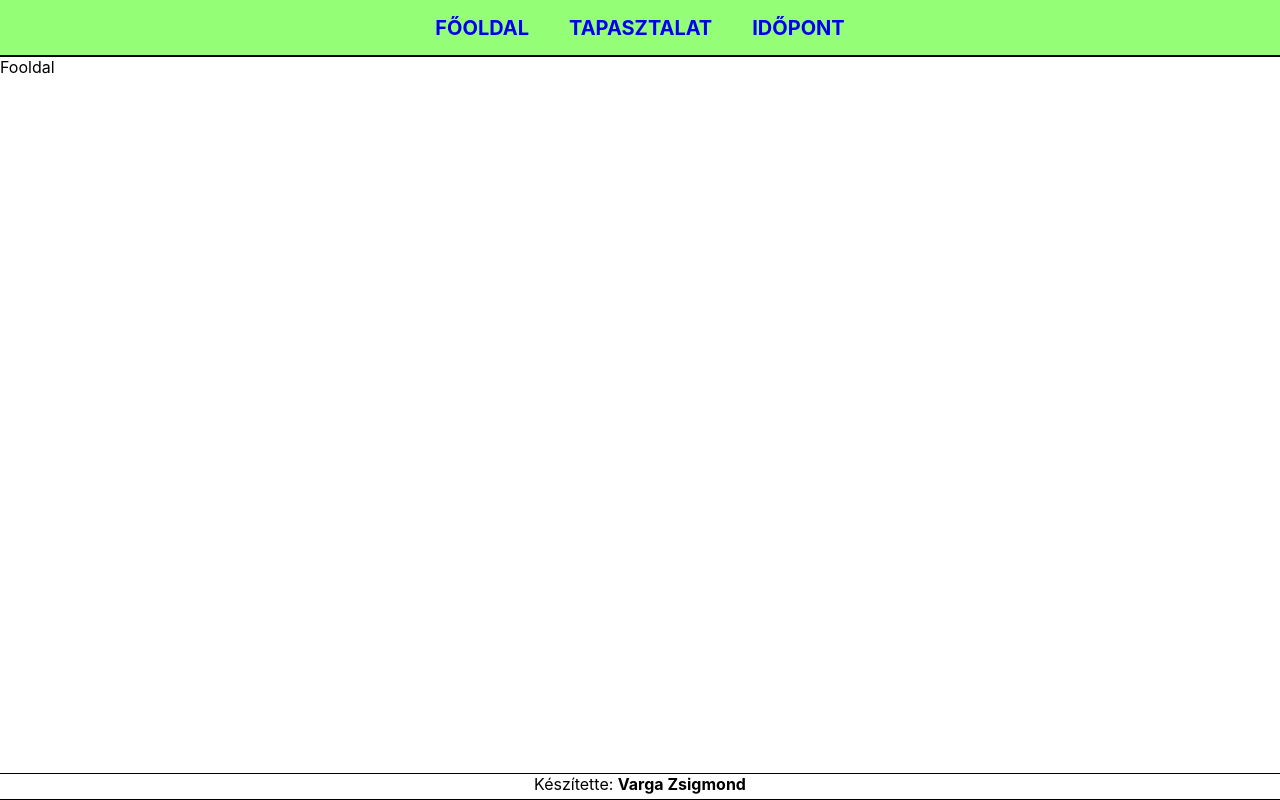
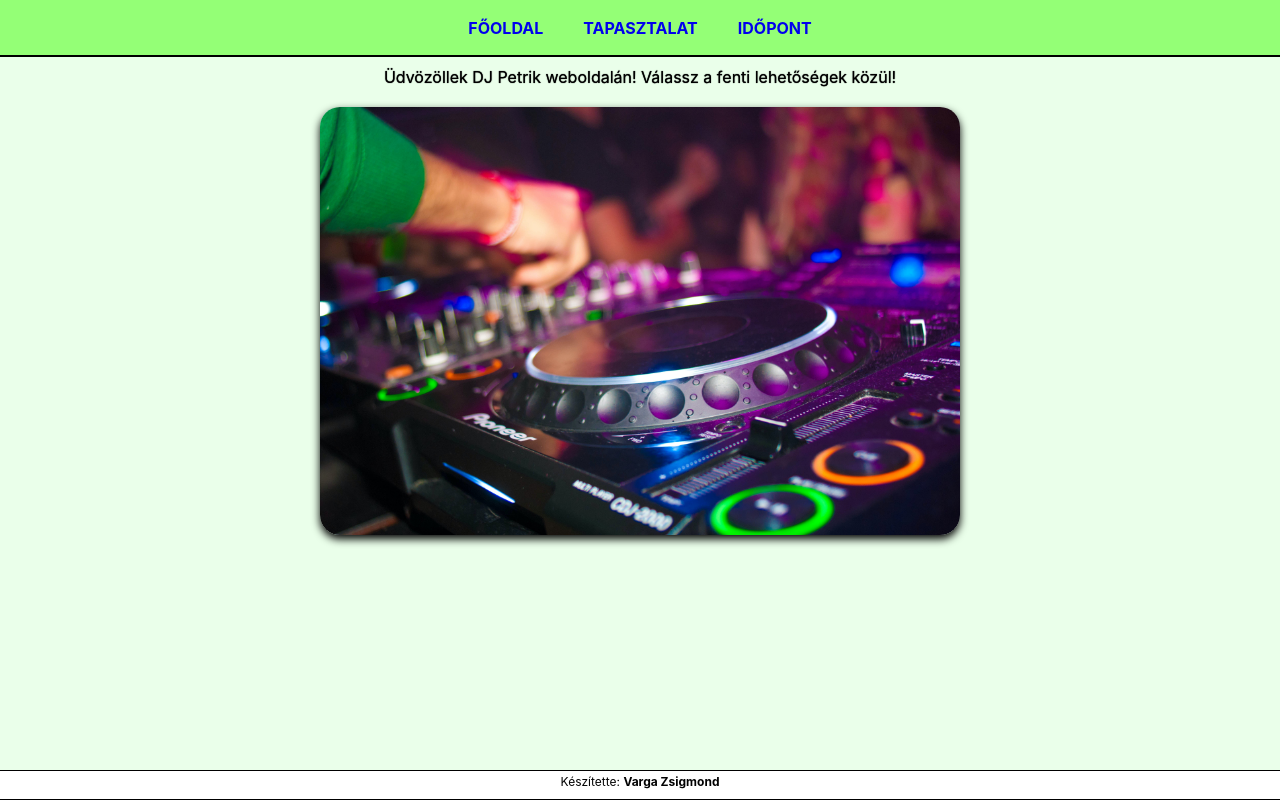
Before and after one commit to VZS2002/frontend-doga, a React (Create React App) app: page / in a window 1280 px wide. Built offline with nearby package versions, Linux system fonts and the light colour scheme.

Commit message:
tartalom + stilus

```diff
--- a/src/components/Footer.jsx
+++ b/src/components/Footer.jsx
@@ -1,22 +1,23 @@
 import styled from 'styled-components'
 
 const Container = styled.div`
+
     text-align:center;
     position: fixed;
     bottom: 0;
     width: 100%;
-    font-size: 15x;
+    font-size: 1.5vh;
     background-color:white;
     height:25px;
     border-top: 1px solid black;
     border-bottom: 1px solid black;
-
+    padding-top: 3px;
 `
 
 const Footer = () => {
     return (
       <>
-        <Container> Készítette: <b>Varga Zsigmond</b> </Container>
+        <Container> Készítette: <b> Varga Zsigmond</b> </Container>
       </>
     )
   }
--- a/src/components/Navbar.jsx
+++ b/src/components/Navbar.jsx
@@ -13,7 +13,7 @@ padding: 5px;
    justify-content: center;
 `
 const NavbarLink = styled(Link)`
-font-size: 20px;
+font-size: 2vh;
 align-items: center;
 margin: 20px;
 text-decoration: none;
--- a/src/index.css
+++ b/src/index.css
@@ -5,6 +5,7 @@ body {
     sans-serif;
   -webkit-font-smoothing: antialiased;
   -moz-osx-font-smoothing: grayscale;
+  background-color: rgb(234, 255, 234);
 }
 
 code {
--- a/src/pages/Fooldal.jsx
+++ b/src/pages/Fooldal.jsx
@@ -1,12 +1,35 @@
 import React from 'react'
 import Footer from '../components/Footer'
 import Navbar from '../components/Navbar'
+import styled from 'styled-components'
+const image = require("../images/dj.jpg")
+const Tartalom = styled.div`
 
+    margin:10px;
+    font-size: 2vh;
+    text-align: center;
+    text-shadow: 0px 0px 1px black;
+`
+
+const Kep = styled.img`
+
+  display: block;
+  margin-left: auto;
+  margin-right: auto;
+  width: 50%;
+  border-radius: 20px;
+  margin-top: 20px;
+  box-shadow: 0px 4px 8px black;
+`
 const Fooldal = () => {
     return (
       <>
       <Navbar/>
-      Fooldal
+      <Tartalom> Üdvözöllek DJ Petrik weboldalán! Válassz a fenti lehetőségek közül!  </Tartalom>
+      <Kep src={image}/>
+
+
+
       <Footer/>
       </>
 
--- a/src/pages/Idopont.jsx
+++ b/src/pages/Idopont.jsx
@@ -1,13 +1,46 @@
 import React from 'react'
 import Navbar from '../components/Navbar'
 import Footer from '../components/Footer'
+import styled from 'styled-components'
+import  { useState } from 'react';
 
+const Form = styled.form`
+   margin:20px;
+   text-align: center;
+`
+const Input = styled.input`
+    padding: 8px;
+    margin: 10px;
+`
+
+const Uzenet = styled.p`
+    margin:10px;
+    text-align: center;
+
+`
+
+const Button = styled.button`
+padding:8px;
+margin:10px;
+`
 const Idopont = () => {
+const [message, setMessage] = useState('');
+const handleSubmit = (event) => {
+event.preventDefault();
+setMessage('Köszönjük a megkeresését!');
+}
     return (
       <>
-      <Navbar/>
-      Idopont
-      <Footer/>
+      <Navbar></Navbar>
+        <Form onSubmit={handleSubmit}>
+            <Input type="text" placeholder="Név" name="name" required/>
+            <Input type="date" placeholder="Rendezvény dátuma" name="date" required/>
+            <Input type="text" placeholder="Leírás" name="info" required/>
+            <textarea placeholder="Leírás" cols="40" rows="2" required ></textarea>
+            <Button type="submit" required>Elküld</Button>
+        </Form>
+        {message && <Uzenet>{message}</Uzenet>}
+        <Footer></Footer>
       </>
     )
   }
--- a/src/pages/Tapasztalat.jsx
+++ b/src/pages/Tapasztalat.jsx
@@ -1,12 +1,44 @@
 import React from 'react'
 import Navbar from '../components/Navbar'
 import Footer from '../components/Footer'
+import styled from 'styled-components'
+const image = require("../images/petrik.jpg")
+const Tartalom = styled.div`
+    display:block;
+    margin:10px;
+    font-size: 2vh;
+    text-shadow: 0px 0px 1px black;
+    text-align: justify;
+`
+const Kep = styled.img`
 
+  float: right;
+  margin: 20px;
+  width: 20%;
+  border-radius: 20px;
+  margin-top: 20px;
+  box-shadow: 0px 4px 8px black;
+`
 const Tapasztalat = () => {
     return (
       <>
       <Navbar/>
-      Tapasztalat
+      <Kep src={image}></Kep>
+      <Tartalom>
+        Pro-bono bulik
+        <ul>
+            <li>Csibeavató, 2021. 08. 31.</li>
+            <li>Karácsonyi bál, 2021. 12. 22.</li>
+            <li>Farsangi mulatság, 2022. 02. 20.</li>
+        </ul>
+        Professzionális bulik
+        <ul>
+            <li>Tanárkarácsony, 2021. 12. 20.</li>
+            <li>Ballagás, 2022. 04. 30.</li>
+        </ul>
+        </Tartalom>
+
+
       <Footer/>
       </>
     )
```
Also changed, not shown: src/images/dj.jpg (added), 1 other file (tests, documents, lock files or other folders).
